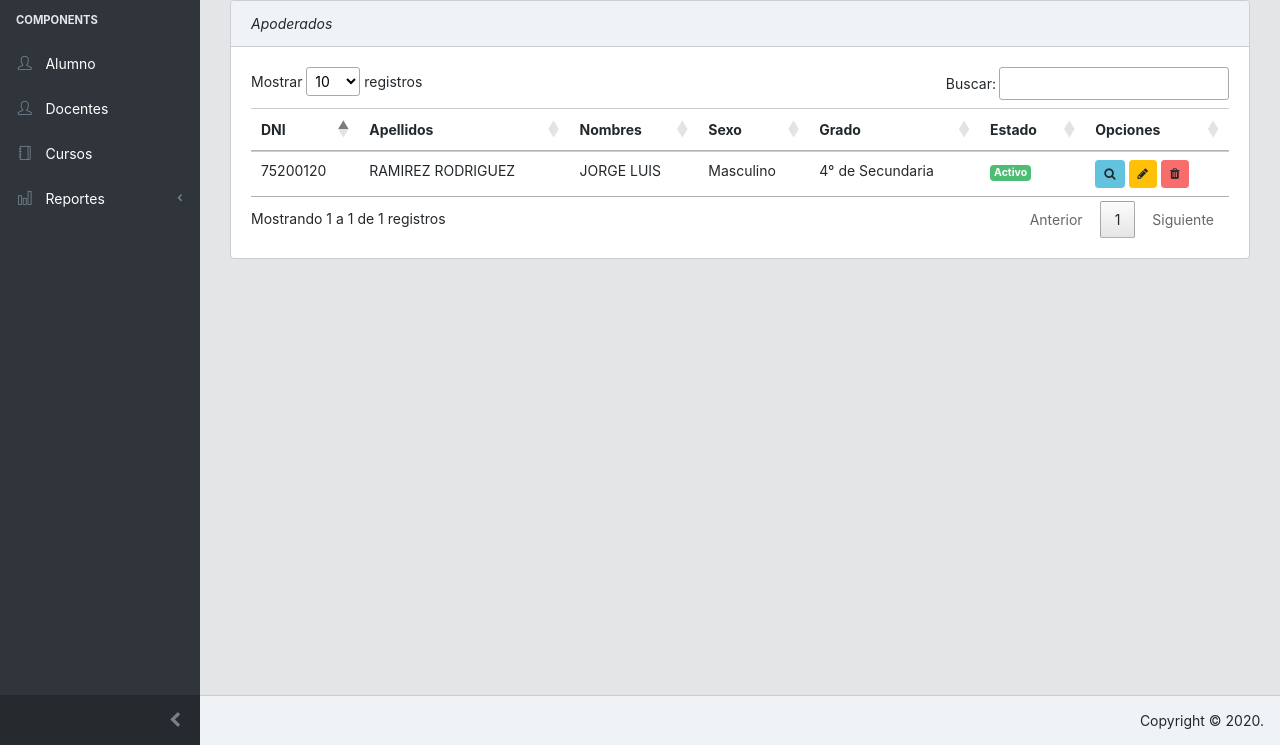
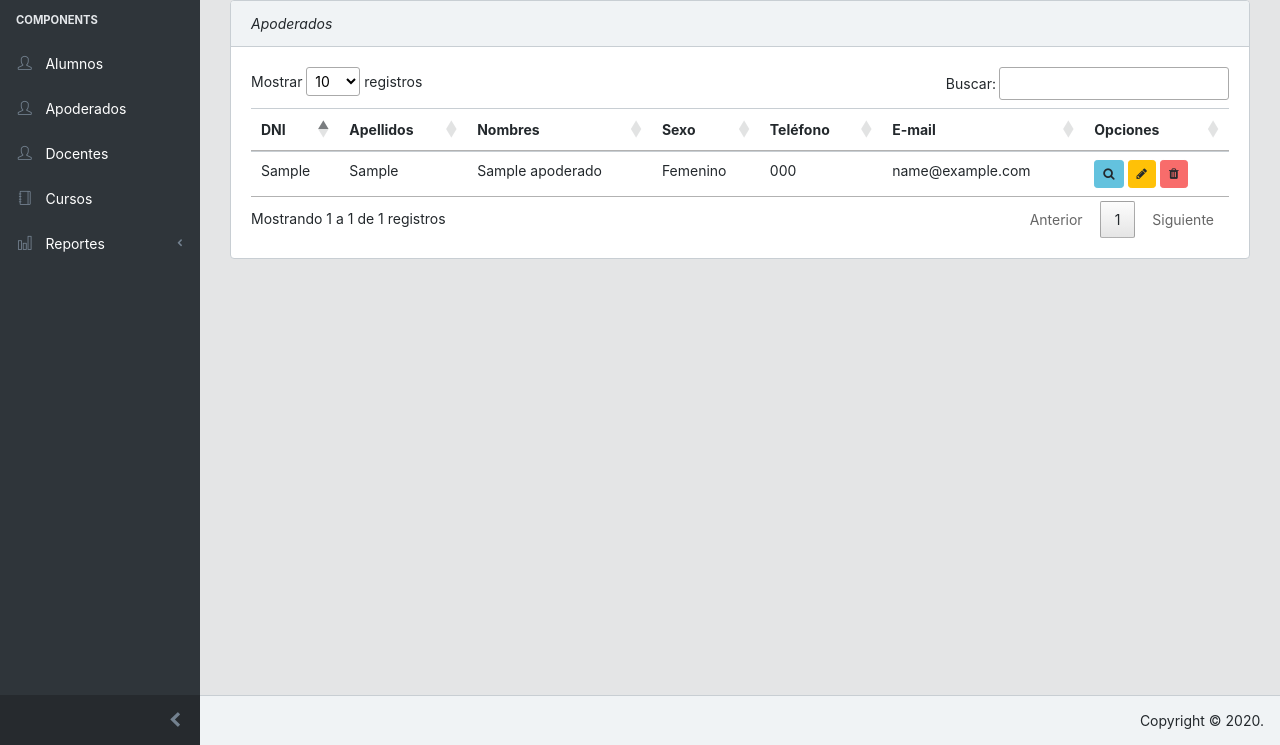
Before and after one commit to JUANA-ALARCO-DE-DAMMERT/SWCOLEGIO, a Laravel app: template resources/views/apoderado/index.blade.php in a window 1280 px wide. Shown: the part 55-800 px from the top of the page. Run offline with Laravel 8, Linux system fonts and the light colour scheme; the template is opened without the code that fills it: most values are stand-ins (such as "Sample title", 1, 10 or a date in 2020); some libraries are stand-ins or nearby versions.

Commit message:
Apoderado Controller - Model

```diff
--- a/resources/views/apoderado/index.blade.php
+++ b/resources/views/apoderado/index.blade.php
@@ -14,25 +14,33 @@
                             <th>Apellidos</th>
                             <th>Nombres</th>
                             <th>Sexo</th>
-                            <th>Grado</th>
-                            <th>Estado</th>
+                            <th>Teléfono</th>
+                            <th>E-mail</th>
                             <th>Opciones</th>
                         </tr>
                     </thead>
                     <tbody>
+                        @foreach($apoderados as $apod)
                         <tr>
-                            <td>75200120</td>
-                            <td>RAMIREZ RODRIGUEZ</td>
-                            <td>JORGE LUIS</td>
-                            <td>Masculino</td>
-                            <td>4° de Secundaria</td>
-                            <td><span class="badge badge-success">Activo</span></td>
+                            <td>{{$apod->apod_dni}}</td>
+                            <td>{{$apod->apod_ape}}</td>
+                            <td>{{$apod->apod_nom}}</td>
+                            <td>
+                                @if ($apod->apod_sexo == 1)
+                                    Masculino
+                                @else
+                                    Femenino
+                                @endif
+                            </td>
+                            <td>{{$apod->apod_tel}}</td>
+                            <td>{{$apod->apod_email}}</td>
                             <td>
                                <a class="btn btn-sm btn-info"><i class="fa fa-search"></i></a>
                                <a class="btn btn-sm btn-warning"><i class="fa fa-pencil"></i></a>
                                <a class="btn btn-sm btn-danger"><i class="fa fa-trash"></i></a>
                             </td>
                         </tr>
+                        @endforeach
                     </tbody>
                 </table>
             </div>
--- a/resources/views/plantilla/plantilla.blade.php
+++ b/resources/views/plantilla/plantilla.blade.php
@@ -74,7 +74,11 @@
             <li class="nav-title">Components</li>
             <li class="nav-item">
               <a class="nav-link" href="">
-                <i class="nav-icon icon-user"></i> Alumno</a>
+                <i class="nav-icon icon-user"></i> Alumnos</a>
+            </li>
+            <li class="nav-item">
+              <a class="nav-link" href="{{url('apoderado')}}">
+                <i class="nav-icon icon-user"></i> Apoderados</a>
             </li>
             <li class="nav-item">
               <a class="nav-link" href="">
--- a/routes/web.php
+++ b/routes/web.php
@@ -15,5 +15,8 @@ Route::get('/', function () {
     return view('auth.login');
 });
 
-Auth::routes();
+// Rutas del login
+Auth::routes(['reset'=>false,'register'=>false]);
 Route::get('/home', 'HomeController@index')->name('home');
+
+Route::resource('apoderado','ApoderadoController');
```
Also changed, not shown: app/Apoderado.php (added, +21 -0 lines), app/Http/Controllers/ApoderadoController.php (added, +87 -0 lines).
